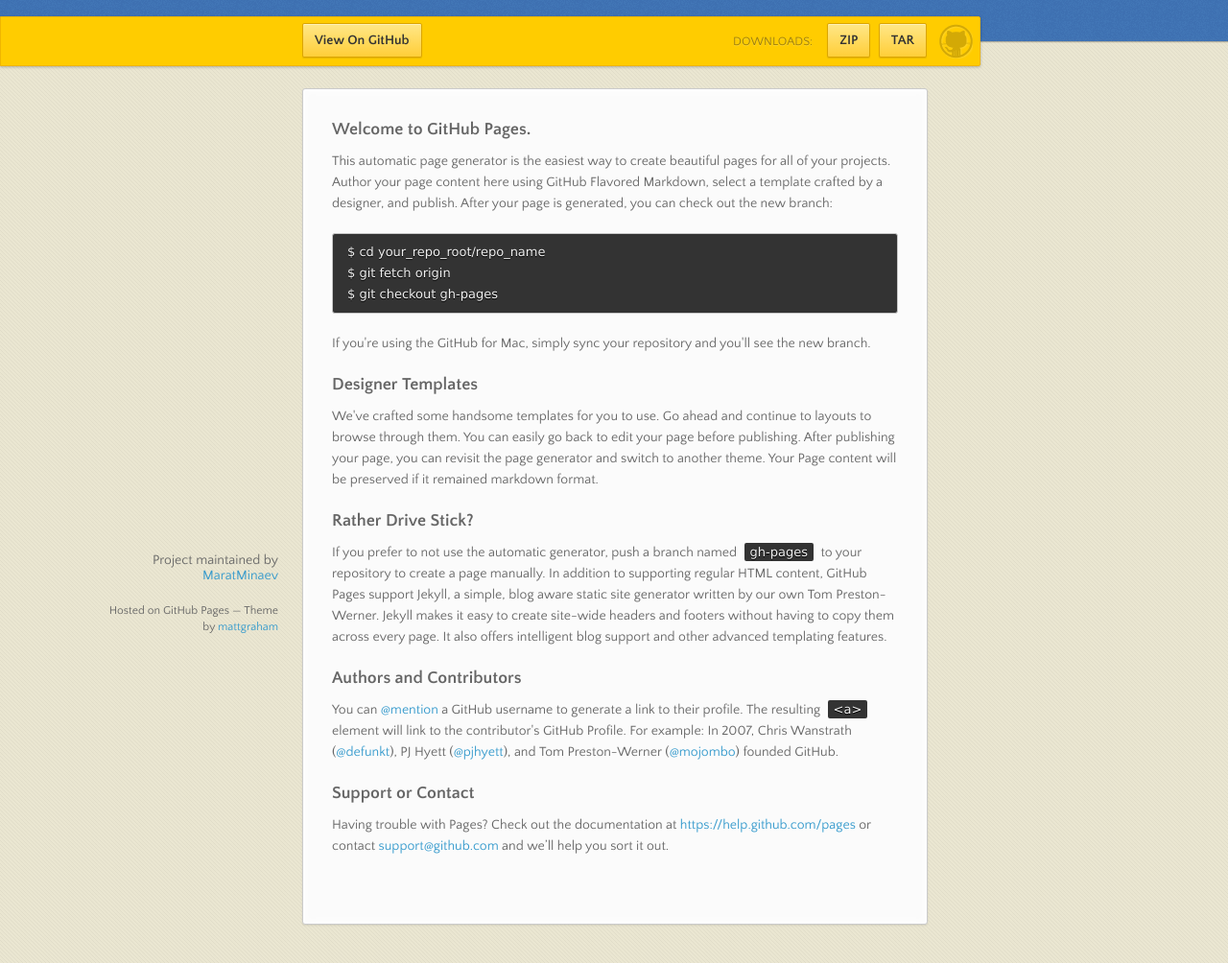
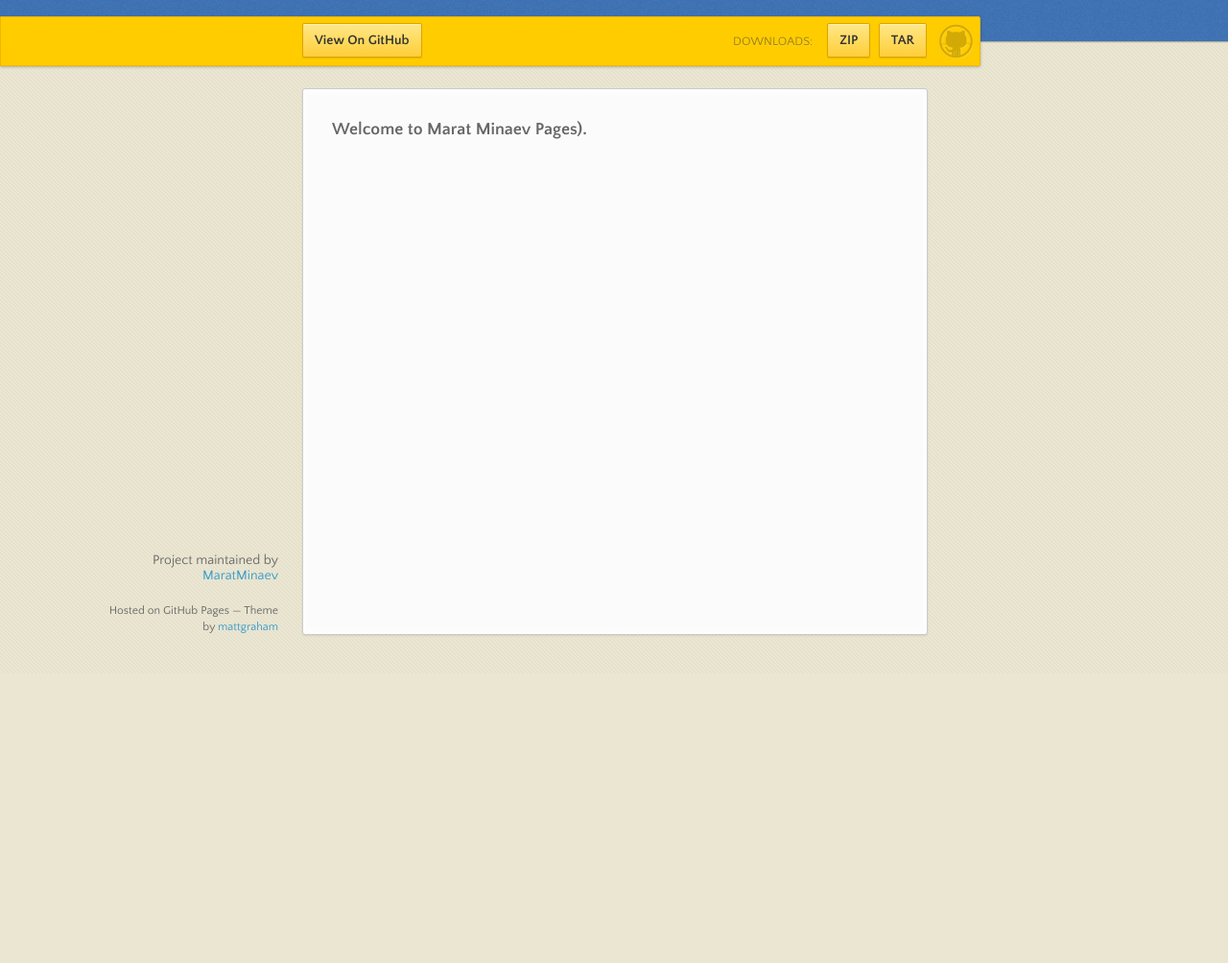
Before and after one commit to LacizoriAlNeugro/gohard, a plain HTML site: page index.html in a window 1280 px wide. Shown: the part 98-1102 px from the top of the page at 96% size. After the commit the page ends 800 px from the top, so only its background shows below. Drawn offline with nearby package versions, Linux system fonts and the light colour scheme.

```diff
--- a/index.html
+++ b/index.html
@@ -40,36 +40,7 @@
       </nav>
       <section>
         <h3>
-<a id="welcome-to-github-pages" class="anchor" href="#welcome-to-github-pages" aria-hidden="true"><span class="octicon octicon-link"></span></a>Welcome to GitHub Pages.</h3>
-
-<p>This automatic page generator is the easiest way to create beautiful pages for all of your projects. Author your page content here using GitHub Flavored Markdown, select a template crafted by a designer, and publish. After your page is generated, you can check out the new branch:</p>
-
-<pre><code>$ cd your_repo_root/repo_name
-$ git fetch origin
-$ git checkout gh-pages
-</code></pre>
-
-<p>If you're using the GitHub for Mac, simply sync your repository and you'll see the new branch.</p>
-
-<h3>
-<a id="designer-templates" class="anchor" href="#designer-templates" aria-hidden="true"><span class="octicon octicon-link"></span></a>Designer Templates</h3>
-
-<p>We've crafted some handsome templates for you to use. Go ahead and continue to layouts to browse through them. You can easily go back to edit your page before publishing. After publishing your page, you can revisit the page generator and switch to another theme. Your Page content will be preserved if it remained markdown format.</p>
-
-<h3>
-<a id="rather-drive-stick" class="anchor" href="#rather-drive-stick" aria-hidden="true"><span class="octicon octicon-link"></span></a>Rather Drive Stick?</h3>
-
-<p>If you prefer to not use the automatic generator, push a branch named <code>gh-pages</code> to your repository to create a page manually. In addition to supporting regular HTML content, GitHub Pages support Jekyll, a simple, blog aware static site generator written by our own Tom Preston-Werner. Jekyll makes it easy to create site-wide headers and footers without having to copy them across every page. It also offers intelligent blog support and other advanced templating features.</p>
-
-<h3>
-<a id="authors-and-contributors" class="anchor" href="#authors-and-contributors" aria-hidden="true"><span class="octicon octicon-link"></span></a>Authors and Contributors</h3>
-
-<p>You can <a href="https://github.com/blog/821" class="user-mention">@mention</a> a GitHub username to generate a link to their profile. The resulting <code>&lt;a&gt;</code> element will link to the contributor's GitHub Profile. For example: In 2007, Chris Wanstrath (<a href="https://github.com/defunkt" class="user-mention">@defunkt</a>), PJ Hyett (<a href="https://github.com/pjhyett" class="user-mention">@pjhyett</a>), and Tom Preston-Werner (<a href="https://github.com/mojombo" class="user-mention">@mojombo</a>) founded GitHub.</p>
-
-<h3>
-<a id="support-or-contact" class="anchor" href="#support-or-contact" aria-hidden="true"><span class="octicon octicon-link"></span></a>Support or Contact</h3>
-
-<p>Having trouble with Pages? Check out the documentation at <a href="https://help.github.com/pages">https://help.github.com/pages</a> or contact <a href="mailto:support@github.com">support@github.com</a> and we’ll help you sort it out.</p>
+<a id="welcome-to-marat-minaev-pages" class="anchor" href="#welcome-to-marat-minaev-pages" aria-hidden="true"><span class="octicon octicon-link"></span></a>Welcome to Marat Minaev Pages).</h3>
       </section>
       <footer>
         <p>Project maintained by <a href="https://github.com/MaratMinaev">MaratMinaev</a></p>
```
Also changed, not shown: params.json (+1 -1 lines).
